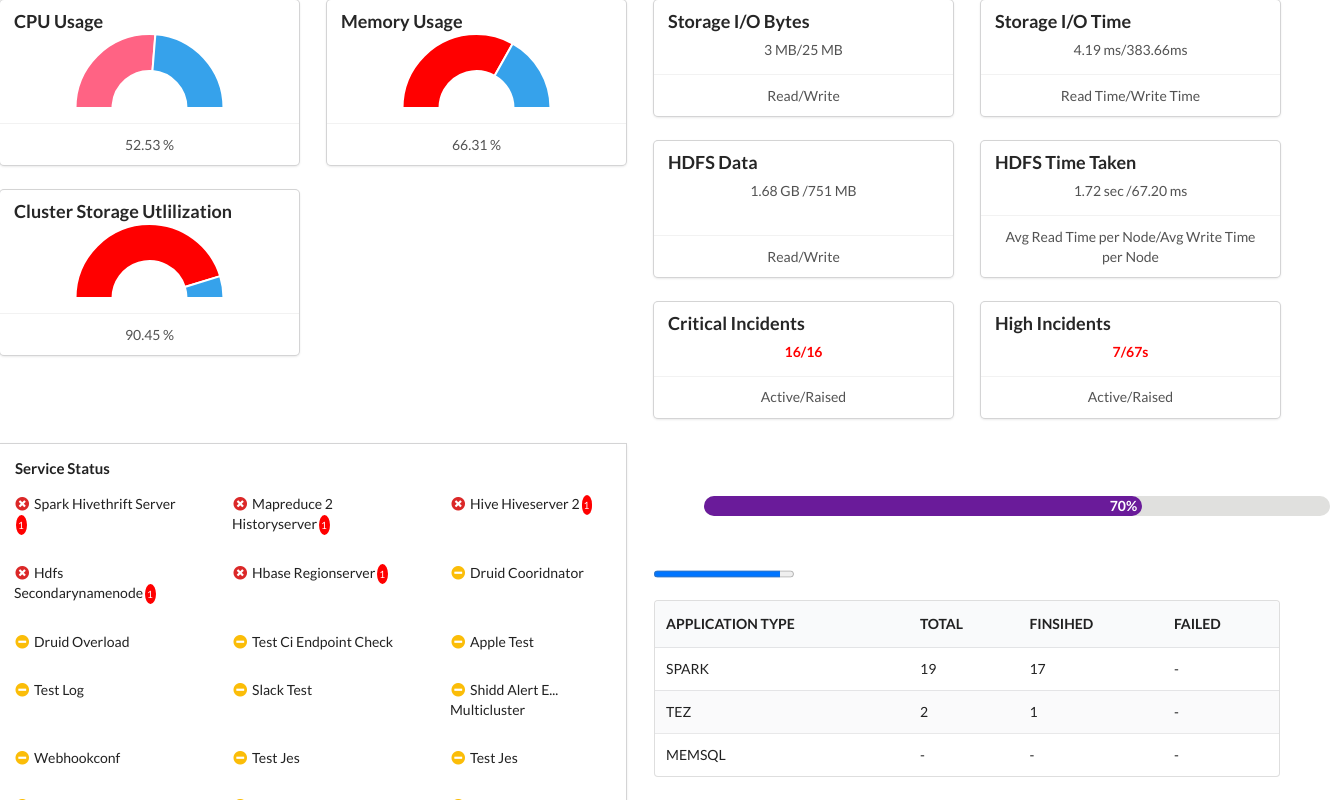
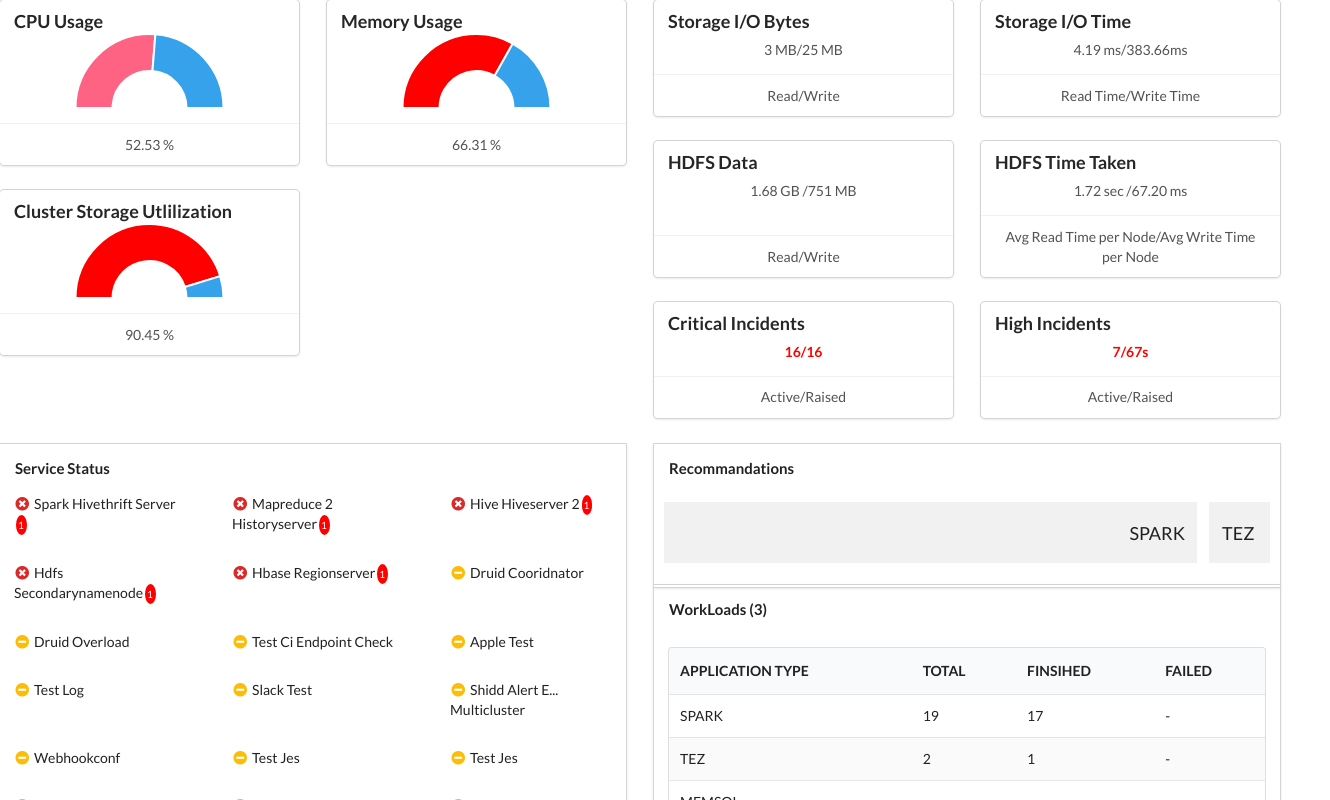
Before and after one commit to evilbugg/dashboard-1, a React (Create React App) app: page / in a window 1280 px wide. Shown: the top 800 px of the page, 1330 px wide, since content can reach past the window. Built offline with nearby package versions, Linux system fonts and the light colour scheme.

Commit message:
Section 4

```diff
--- /dev/null
+++ b/src/components/ProgressBar.js
@@ -0,0 +1,37 @@
+import React from 'react';
+
+const flexContainer = {
+    display: "flex",
+}
+
+const progressBarSuccess = {
+    backgroundColor: "#f1f1f1",
+    margin: "10px",
+    marginRight: "2px",
+    padding: "0.7em",
+    fontSize: "large",
+    width: "90%",
+    textAlign: "right",
+    lineHeight: "2em"
+};
+
+const progressBarFailure = {
+    backgroundColor: "#f1f1f1",
+    margin: "10px",
+    padding: "0.7em",
+    fontSize: "large",
+    width: "10%",
+    lineHeight: "2em"
+};
+
+const ProgressBar = ({progressName, failureName}) => {
+    return (
+
+        <div style={flexContainer}>
+            <div style={progressBarSuccess}>{progressName}</div>
+            <div style={progressBarFailure}>{failureName}</div>
+        </div>
+    )
+};
+
+export default ProgressBar;
--- a/src/components/Section4.js
+++ b/src/components/Section4.js
@@ -1,66 +1,45 @@
 import React from 'react';
 
-import { Section4Data, tableLabel } from '../staticData/Section4Data'
+import { Section4Data, tableLabel, Section4Recommandations } from '../staticData/Section4Data';
+import ProgressBar from './ProgressBar';
+import TableCard from './TableCard';
 
-const renderTableData = () => {
-    return Section4Data.map((obj) => {
-        return (
-            <tr>
-                <td>{obj.appType === undefined ? '-' : obj.appType}</td>
-                <td>{obj.total === undefined ? '-' : obj.total}</td>
-                <td>{obj.finsihed === undefined ? '-' : obj.finsihed}</td>
-                <td>{obj.failed === undefined ? '-' : obj.failed}</td>
-            </tr>
-        );
-    })
+const tranformObject = inpuData => {
+
+    return inpuData.map((obj) => {
+        let object = {};
+        for (const [key, value] of Object.entries(obj)) {
+            object[key] = value !== undefined ? value : '-';
+        }
+        return object;
+    });
 };
 
+const shadowBoxStyle = {
+    boxShadow: "0 1px 3px 0 #d4d4d5, 0 0 0 1px #d4d4d5",
+    paddingBottom: "1em"
+};
 
-const renderTableDef = () => tableLabel.map((value) => <th>{value}</th>);
-
-const containerStyles = {
-    height: 20,
-    width: '100%',
-    backgroundColor: "#e0e0de",
-    borderRadius: 50,
-    margin: 50
+const headerStyle = {
+    paddingLeft: "1em",
+    paddingTop: "1em"
 }
 
-const fillerStyles = {
-    height: '100%',
-    width: `70%`,
-    backgroundColor: '#6a1b9a',
-    borderRadius: 'inherit',
-    textAlign: 'right'
-}
-
-const labelStyles = {
-    padding: 5,
-    color: 'white',
-    fontWeight: 'bold'
-}
+const workloadSubSection = "WorkLoads";
+const reCommandationsSubSection = "Recommandations";
 
 const Section4 = () => {
+
     return (
         <div>
-            <div style={containerStyles}>
-                <div style={fillerStyles}>
-                    <span style={labelStyles}>70%</span>
-                </div>
+            <div style={shadowBoxStyle}>
+                <h4 className="ui header" style={headerStyle}>{reCommandationsSubSection}</h4>
+                <ProgressBar progressName={Section4Recommandations[0]} failureName={Section4Recommandations[1]} />
             </div>
-
-
-            <progress value="90" max="100" />
-            <table className="ui striped table">
-                <thead>
-                    <tr>
-                        {renderTableDef()}
-                    </tr>
-                </thead>
-                <tbody>
-                    {renderTableData()}
-                </tbody>
-            </table>
+            <div style={shadowBoxStyle}>
+                <h4 className="ui header" style={headerStyle}>{workloadSubSection} ({Section4Data.length})</h4>
+                <TableCard data={tranformObject(Section4Data)} label={tableLabel} />
+            </div>
         </div>
     )
 };
--- /dev/null
+++ b/src/components/TableCard.js
@@ -0,0 +1,41 @@
+import React from 'react';
+
+const renderTableDef = (label) => label.map((value) => <th key={value}>{value}</th>);
+
+const renderTableData = (inputData) => {
+
+    return inputData.map((obj) => {
+
+        const tableRow = Object.keys(obj).map(key => {
+            return <td>{obj[key]}</td>
+        });
+        return (
+            <tr key={obj.appType}>
+                {tableRow}
+            </tr>
+        );
+    })
+};
+
+const tableDivStyle = {
+    padding: "1em"
+}
+
+const TableCard = ({ data, label }) => {
+    return (
+        <div style={tableDivStyle}>
+        <table className="ui striped table">
+            <thead>
+                <tr>
+                    {renderTableDef(label)}
+                </tr>
+            </thead>
+            <tbody>
+                {renderTableData(data)}
+            </tbody>
+        </table>
+        </div>
+    )
+};
+
+export default TableCard;
--- a/src/staticData/Section4Data.js
+++ b/src/staticData/Section4Data.js
@@ -20,6 +20,8 @@ const Section4Data = [
 
 ];
 
+const Section4Recommandations = ['SPARK', 'TEZ'];
+
 const tableLabel = [
     'APPLICATION TYPE',
     'TOTAL',
@@ -27,4 +29,4 @@ const tableLabel = [
     'FAILED'
 ];
 
-export { Section4Data, tableLabel};
+export { Section4Data, tableLabel, Section4Recommandations};
```
